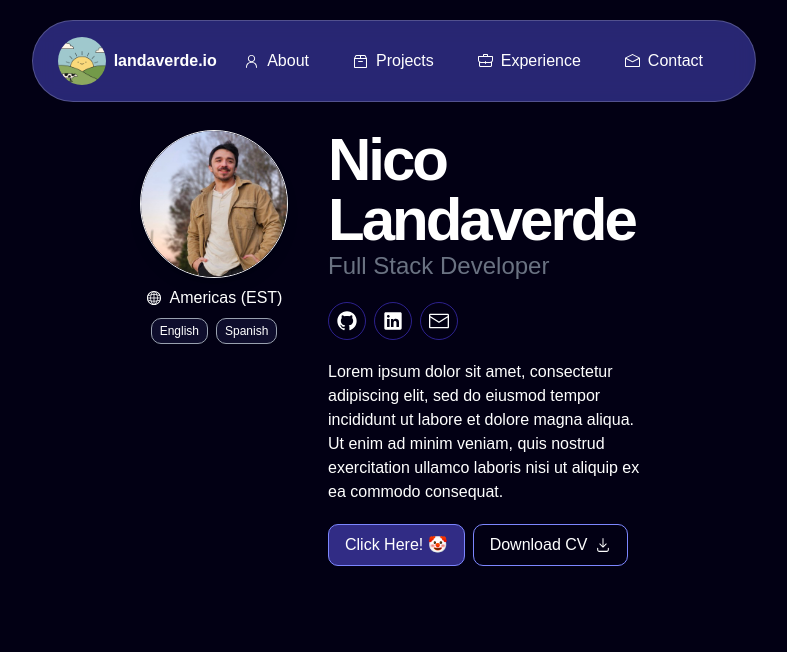
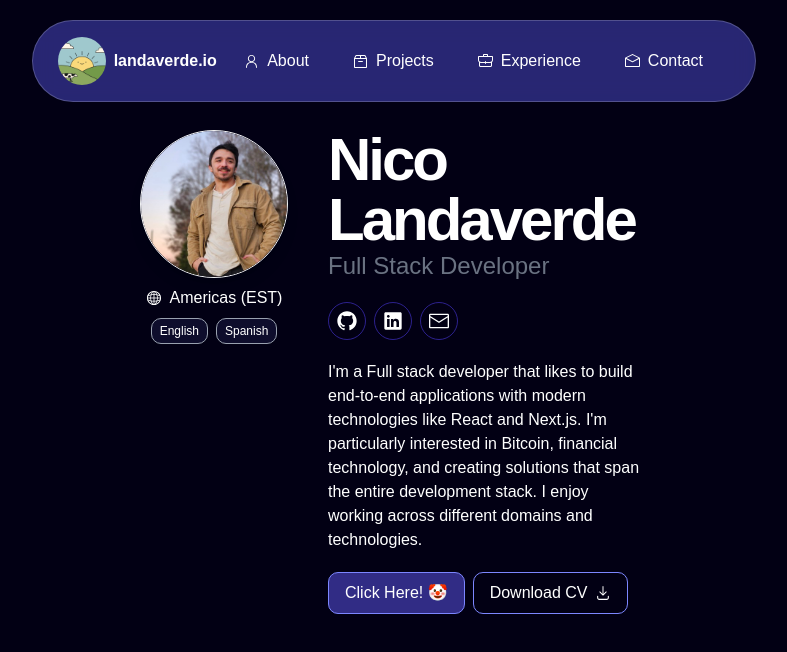
Before and after one commit to landaverdend/portfolio-site, a Next.js app: page / in a window 1280 px wide. Shown: the top 652 px of the page, without its empty margins (246-1033 px from the left). Built offline with nearby package versions, Linux system fonts and the light colour scheme.

Commit message:
boiler plate about me.

```diff
--- a/app/page.tsx
+++ b/app/page.tsx
@@ -43,8 +43,9 @@ export default function Home() {
           </div>
 
           <p className="mx-5 lg:text-left lg:mx-auto">
-            Lorem ipsum dolor sit amet, consectetur adipiscing elit, sed do eiusmod tempor incididunt ut labore et dolore magna
-            aliqua. Ut enim ad minim veniam, quis nostrud exercitation ullamco laboris nisi ut aliquip ex ea commodo consequat.
+            I'm a Full stack developer that likes to build end-to-end applications with modern technologies like React and
+            Next.js. I'm particularly interested in Bitcoin, financial technology, and creating solutions that span the entire
+            development stack. I enjoy working across different domains and technologies.
           </p>
 
           <div className="flex flex-row items-center gap-2">
```
